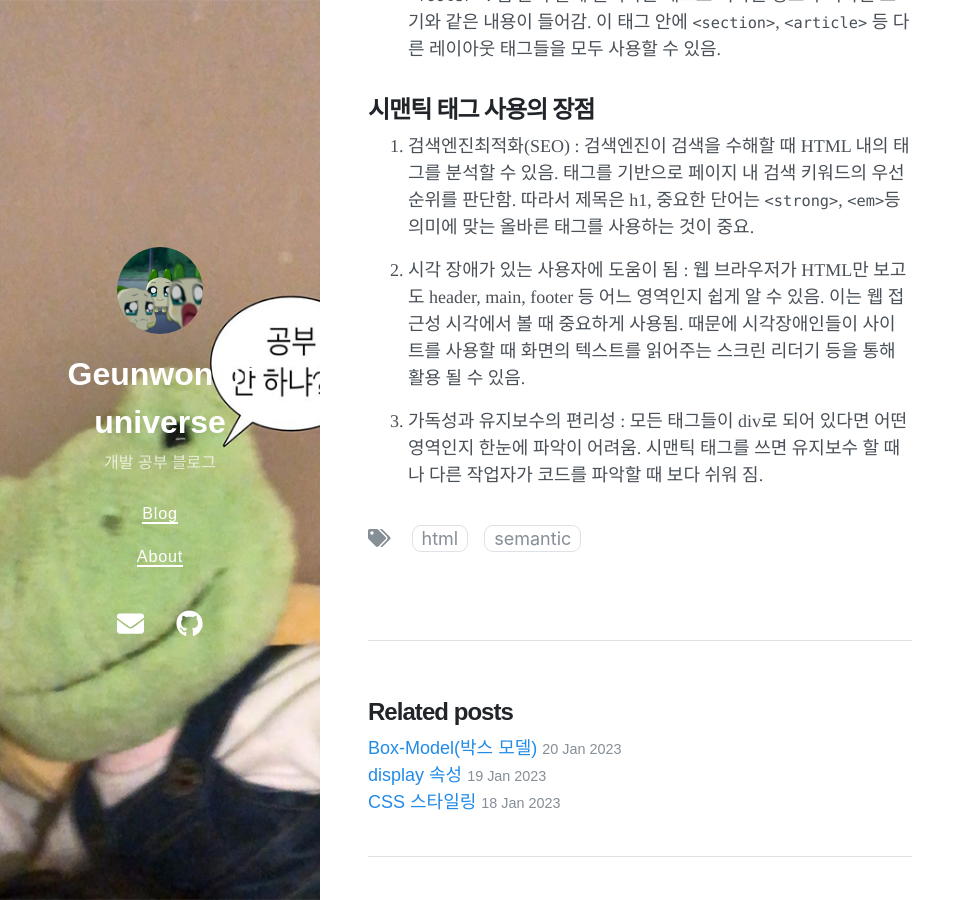
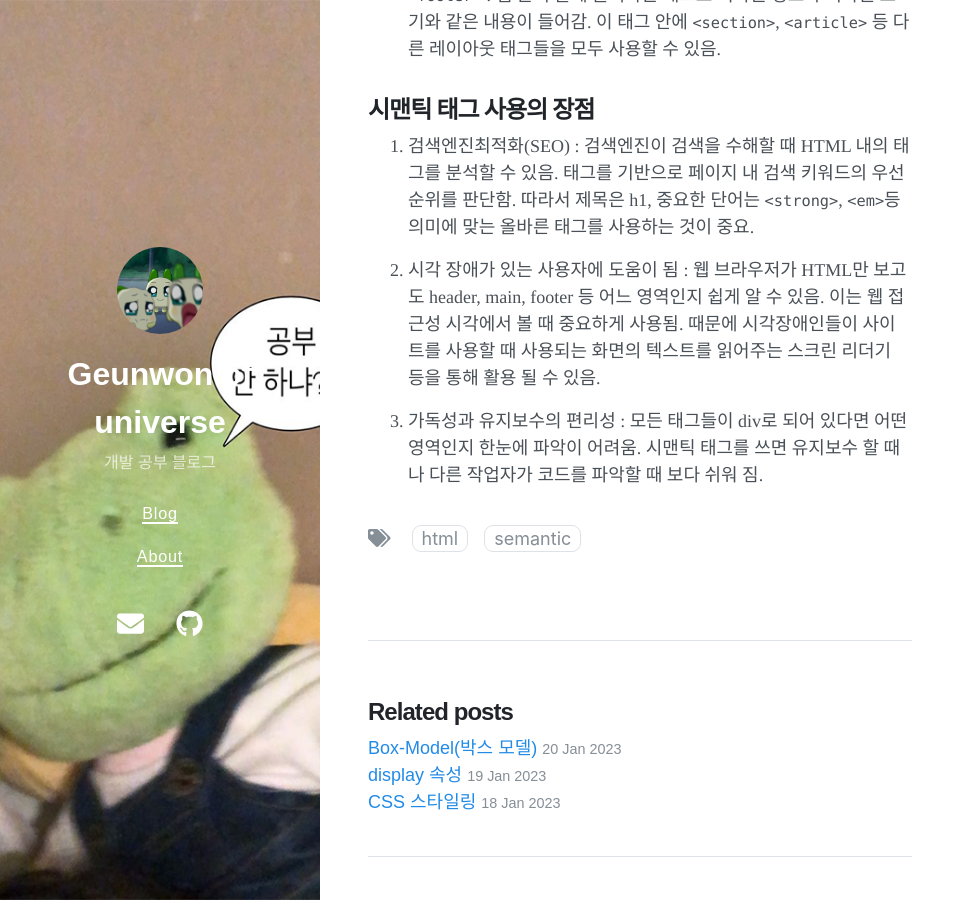
Before and after one commit to MAGEUNWON/MAGEUNWON.github.io, a Jekyll site: the page built from _posts/2023-01-25-semantic.md, in a window 1280 px wide and 900 px high, scrolled down 1233 px. Shown: the whole window, without its empty margins (0-971 px from the left). Built offline with Jekyll 4.4.1, drawn with Linux system fonts in a browser that asks for light colours; nearby versions of some CDN libraries; comment, search, counter and statistics services are not loaded.

Commit message:
시맨틱 태그 포스트

```diff
--- a/_posts/2023-01-25-semantic.md
+++ b/_posts/2023-01-25-semantic.md
@@ -34,6 +34,6 @@ semantic tag는 HTML5에서 처음 등장. semantic tag를 쓰면 태그만 보
 
 1. 검색엔진최적화(SEO) : 검색엔진이 검색을 수해할 때 HTML 내의 태그를 분석할 수 있음. 태그를 기반으로 페이지 내 검색 키워드의 우선순위를 판단함. 따라서 제목은 h1, 중요한 단어는 `<strong>`, `<em>`등 의미에 맞는 올바른 태그를 사용하는 것이 중요.
 
-2. 시각 장애가 있는 사용자에 도움이 됨 : 웹 브라우저가 HTML만 보고도 header, main, footer 등 어느 영역인지 쉽게 알 수 있음. 이는 웹 접근성 시각에서 볼 때 중요하게 사용됨. 때문에 시각장애인들이 사이트를 사용할 때 화면의 텍스트를 읽어주는 스크린 리더기 등을 통해 활용 될 수 있음.
+2. 시각 장애가 있는 사용자에 도움이 됨 : 웹 브라우저가 HTML만 보고도 header, main, footer 등 어느 영역인지 쉽게 알 수 있음. 이는 웹 접근성 시각에서 볼 때 중요하게 사용됨. 때문에 시각장애인들이 사이트를 사용할 때 사용되는 화면의 텍스트를 읽어주는 스크린 리더기 등을 통해 활용 될 수 있음.
 
 3. 가독성과 유지보수의 편리성 : 모든 태그들이 div로 되어 있다면 어떤 영역인지 한눈에 파악이 어려움. 시맨틱 태그를 쓰면 유지보수 할 때나 다른 작업자가 코드를 파악할 때 보다 쉬워 짐.
```
